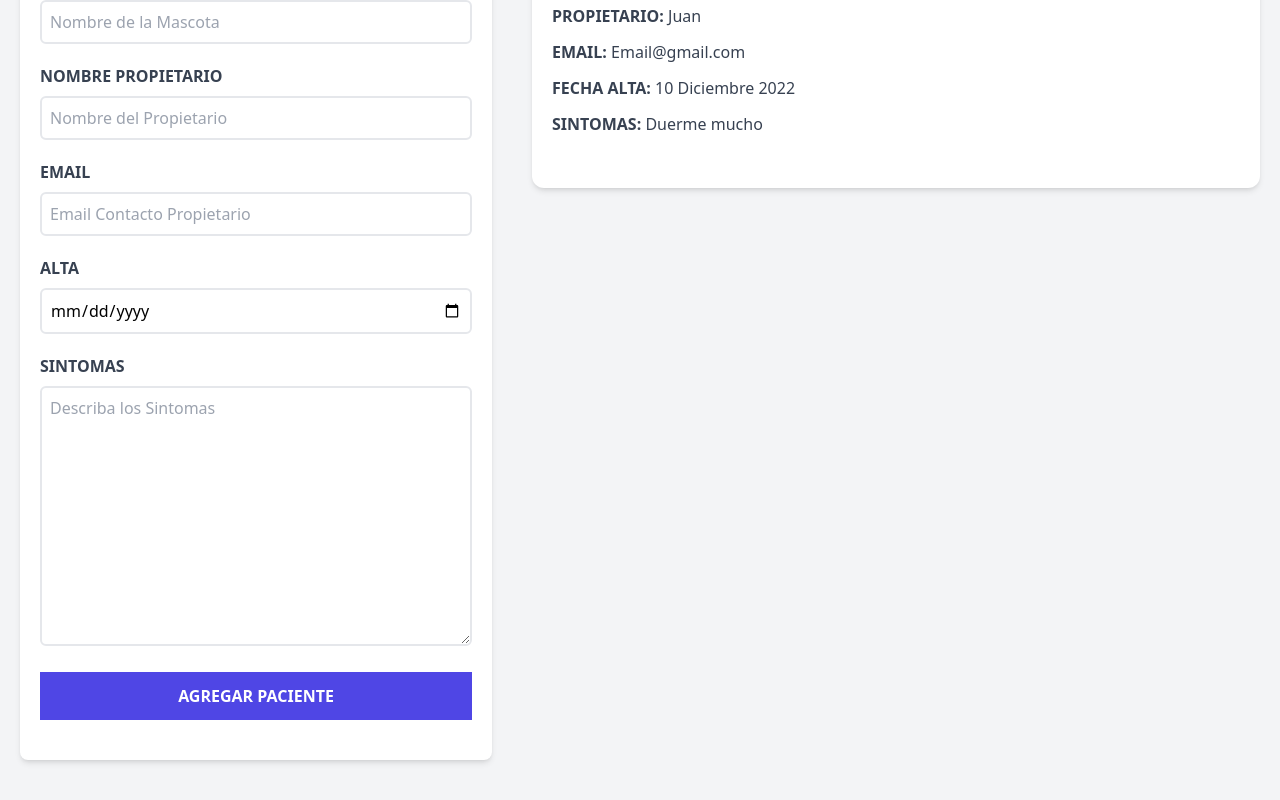
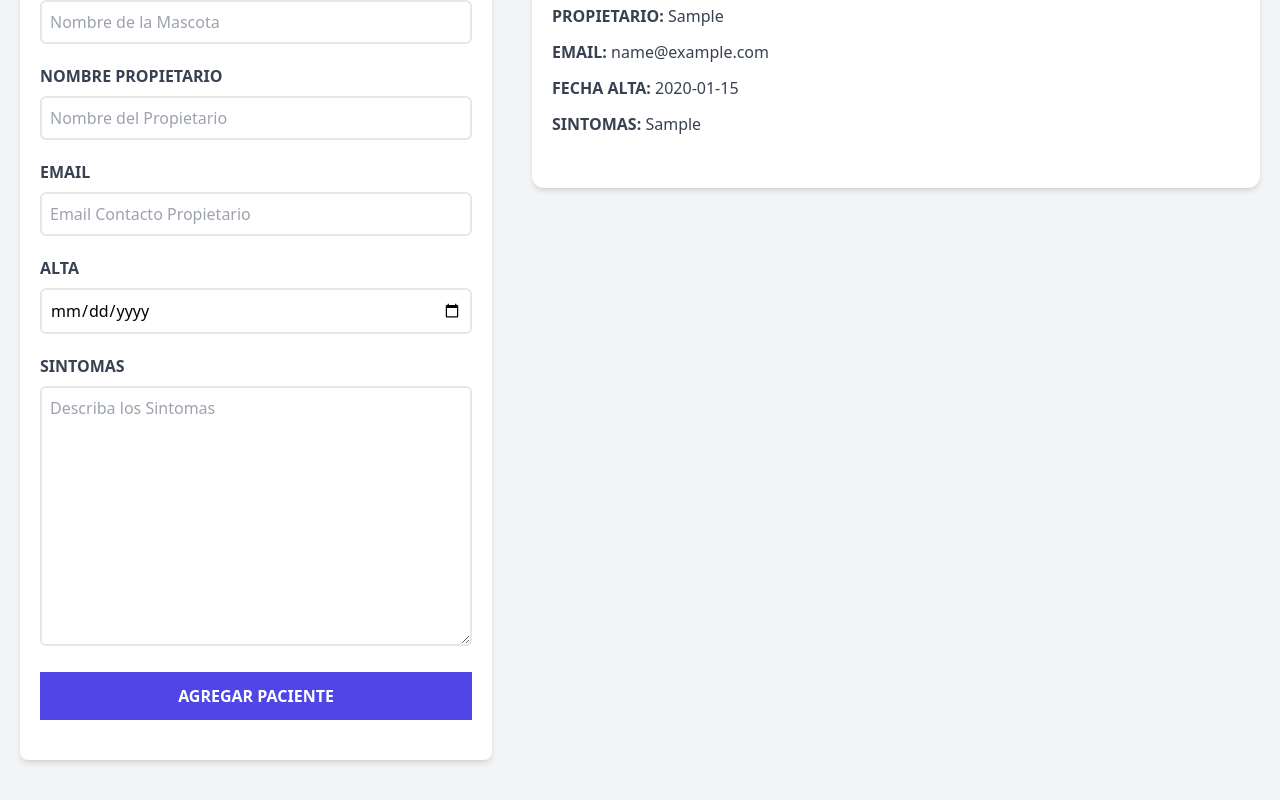
Before and after one commit to Josue0411/citas-react-, a React (Vite) app: page / in a window 1280 px wide. Both pictures are taken after typing "Sample", "Sample", "name@example.com", "2020-01-15", "Sample" into the empty fields and a click on the input "Agregar Paciente". Shown: the part 372-1172 px from the top of the page. Built offline with nearby package versions, Linux system fonts and the light colour scheme.

Commit message:
generando id unico

```diff
--- a/src/components/Formulario.jsx
+++ b/src/components/Formulario.jsx
@@ -1,12 +1,17 @@
 import { useEffect, useState } from "react";
-import Error from './Error'
-const Formulario = ({ pacientes,setPacientes }) => {
+import Error from "./Error";
+const Formulario = ({ pacientes, setPacientes }) => {
   const [nombre, setNombre] = useState("");
   const [propietario, setPropietario] = useState("");
   const [email, setEmail] = useState("");
   const [fecha, setFecha] = useState("");
   const [sintomas, setSintomas] = useState("");
   const [error, setError] = useState(false);
+  const generarId = () => {
+    const random = Math.random().toString(36).substr(2);
+    const fecha = Date.now().toString(36);
+    return random + fecha
+  };
   const handleSubmit = (e) => {
     e.preventDefault();
     //Validando el formulario
@@ -22,14 +27,15 @@ const Formulario = ({ pacientes,setPacientes }) => {
       email,
       fecha,
       sintomas,
+      id: generarId(),
     };
-    setPacientes([...pacientes,objetoPaciente]);
+    setPacientes([...pacientes, objetoPaciente]);
     //Reiniciar el formulario
-    setNombre('')
-    setPropietario('')
-    setEmail('')
-    setFecha('')
-    setSintomas('')
+    setNombre("");
+    setPropietario("");
+    setEmail("");
+    setFecha("");
+    setSintomas("");
   };
   return (
     <div className="md:w-1/2 lg:w-2/5">
@@ -42,7 +48,12 @@ const Formulario = ({ pacientes,setPacientes }) => {
         onSubmit={handleSubmit}
         className="bg-white shadow-md rounded-lg py-10 px-5 mb-10 mx-5"
       >
-        {error && <Error> <p>Todos los campos son obligatorios</p></Error> }
+        {error && (
+          <Error>
+            {" "}
+            <p>Todos los campos son obligatorios</p>
+          </Error>
+        )}
         <div className="mb-5">
           <label
             htmlFor="mascota"
--- a/src/components/ListadoPaciente.jsx
+++ b/src/components/ListadoPaciente.jsx
@@ -9,12 +9,13 @@ const ListadoPaciente = ({ pacientes }) => {
         Administra tus {""}
         <span className="text-indigo-600 font-bold">Pacientes y Citas</span>
       </p>
-      {pacientes.map(paciente=>
-         <Paciente paciente={paciente} />
+      {pacientes.map(
+        paciente => (
+          <Paciente key={paciente.id} paciente={paciente} />
+        )
 
         // <Paciente paciente={paciente} />
-    )}
-
+      )}
     </div>
   );
 };
--- a/src/components/Paciente.jsx
+++ b/src/components/Paciente.jsx
@@ -1,26 +1,27 @@
 
-const Paciente = () => {
+const Paciente = ({paciente}) => {
+  const {nombre,propietario,email,fecha,sintomas}=paciente
   return (
     <div className="mx-5 my-10 mt-10 bg-white shadow-md px-5 py-10 rounded-xl">
       <p className="font-bold mb-3 text-gray-700 uppercase">
         Nombre: {""}
-        <span className="font-normal normal-case">Hook</span>
+        <span className="font-normal normal-case">{nombre}</span>
       </p>
       <p className="font-bold mb-3 text-gray-700 uppercase">
         Propietario: {""}
-        <span className="font-normal normal-case">Juan</span>
+        <span className="font-normal normal-case">{propietario}</span>
       </p>
       <p className="font-bold mb-3 text-gray-700 uppercase">
         Email: {""}
-        <span className="font-normal normal-case">Email@gmail.com</span>
+        <span className="font-normal normal-case">{email}</span>
       </p>
       <p className="font-bold mb-3 text-gray-700 uppercase">
         Fecha Alta: {""}
-        <span className="font-normal normal-case">10 Diciembre 2022</span>
+        <span className="font-normal normal-case">{fecha}</span>
       </p>
       <p className="font-bold mb-3 text-gray-700 uppercase">
         Sintomas: {""}
-        <span className="font-normal normal-case">Duerme mucho</span>
+        <span className="font-normal normal-case">{sintomas}</span>
       </p>
     </div>
   );
```
